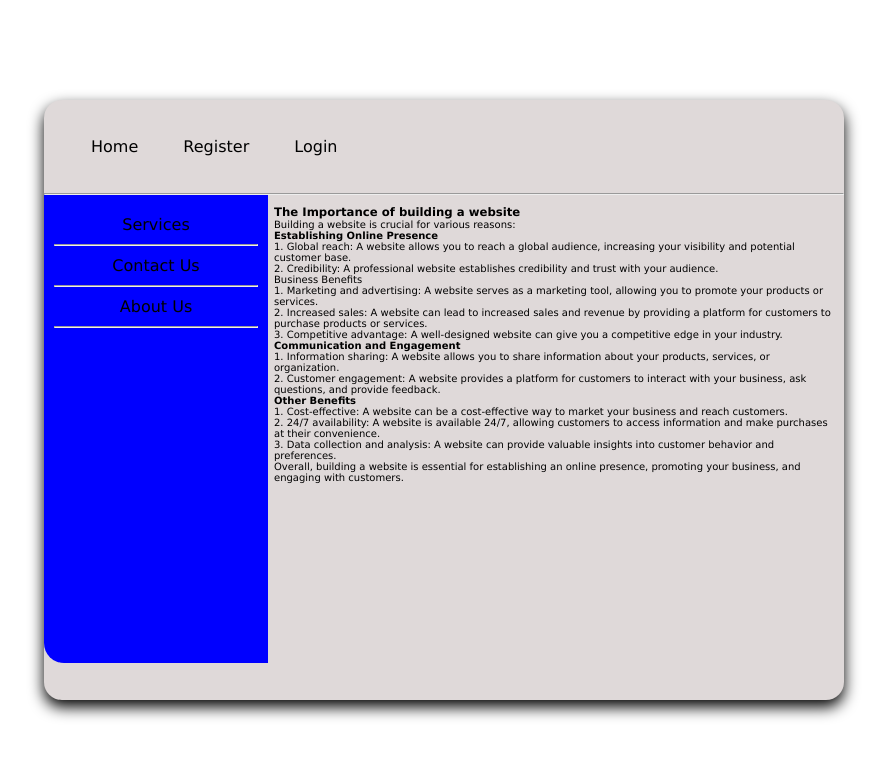
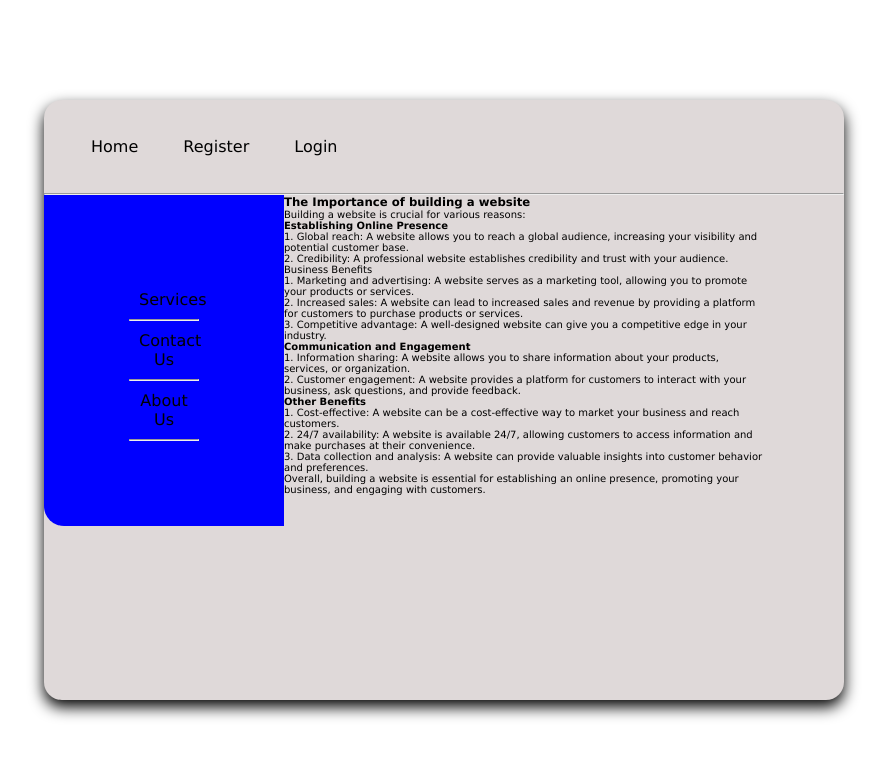
Before and after one commit to Emma4live1/emmyz, a plain HTML site: page index.html in a window 1280 px wide. Shown: the whole page, without its empty margins (196-1083 px from the left). Drawn offline with Linux system fonts and the light colour scheme.

Commit message:
Add files via upload

```diff
--- a/style.css
+++ b/style.css
@@ -36,21 +36,26 @@ ul {
 .align{
     display: flex;
 }
-.right{
-    position: absolute;
+.align .right{
+    /* position: absolute;
     right: 0;
     width: 70%;
+
+    margin: 10px;
+     */
     font-size: 10px;
-    margin: 10px;
+    float: right;
+    width: 60%;
 }
 .left{
 background-color: blue;
-    /* margin: 10px; */
-    height: 80%;
-    position: absolute;
-    left: 0;
-    width: 28%;
-    /* width: 800px; */
+
+    /* height: 80%; */
+    /* position: absolute;
+    left: 0; */
+    width: 30%;
+    float: left;
+padding: 75px;
 height: 78%;
 border-bottom-left-radius: 20px;
 text-align: center;
```
